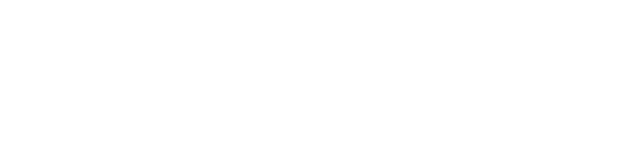
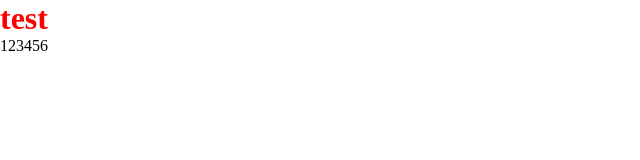
Before and after one commit to trYoudan/project2, a plain HTML site: page index.html in a window 1280 px wide. Shown: the whole page, without its empty margins (0-640 px from the left). Drawn offline with Linux system fonts and the light colour scheme.

Commit message:
新增h1

```diff
--- a/index.html
+++ b/index.html
@@ -10,6 +10,7 @@
     <link rel="stylesheet" href="./styles/style.css">
 </head>
 <body>
-
+    <h1>test</h1>
+    <p>123456</p>
 </body>
 </html>
--- a/styles/style.scss
+++ b/styles/style.scss
@@ -3,3 +3,7 @@
     margin: 0;
     box-sizing: border-box;
 }
+
+h1{
+    color: red;
+}
```
Also changed, not shown: styles/style.css, 1 other file.
